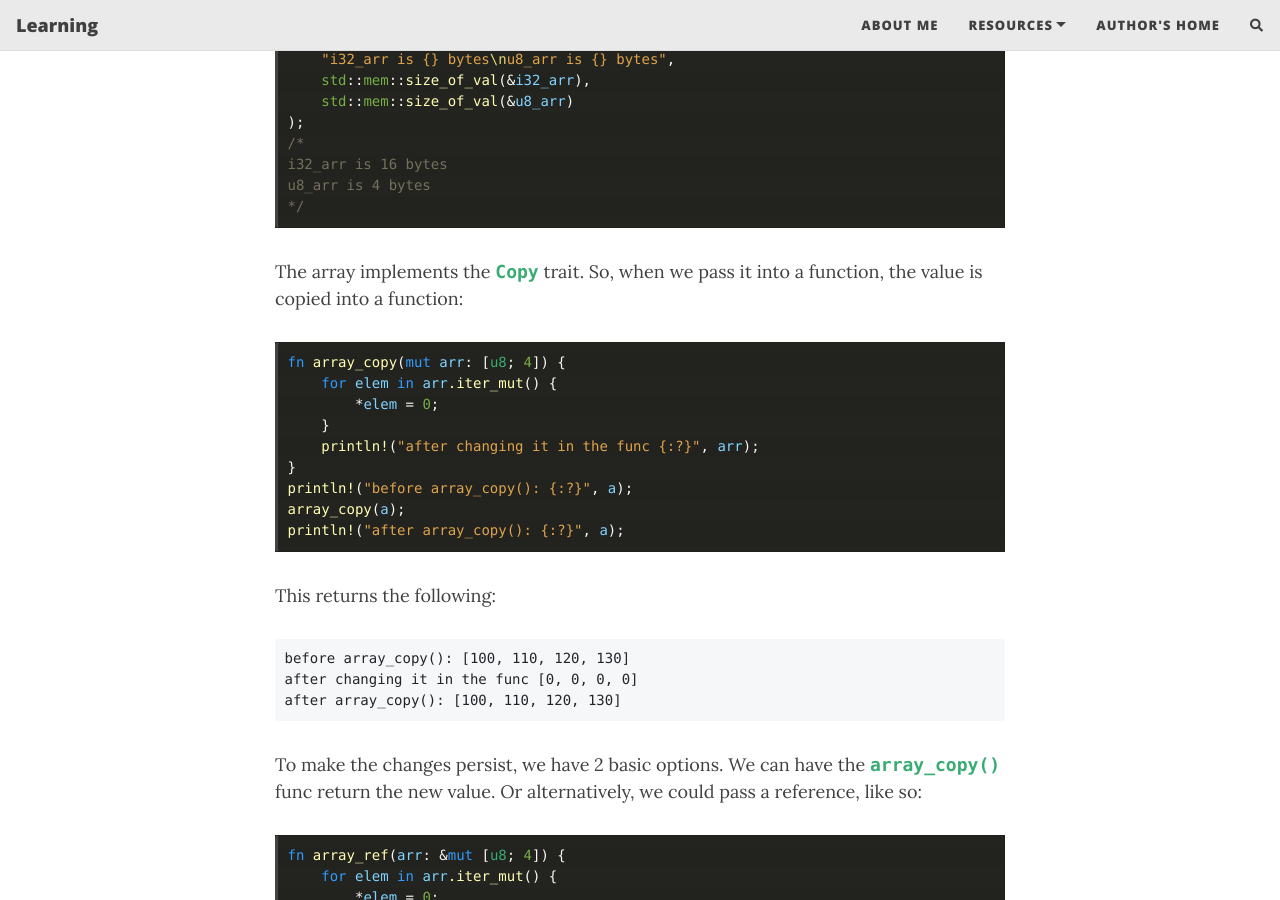
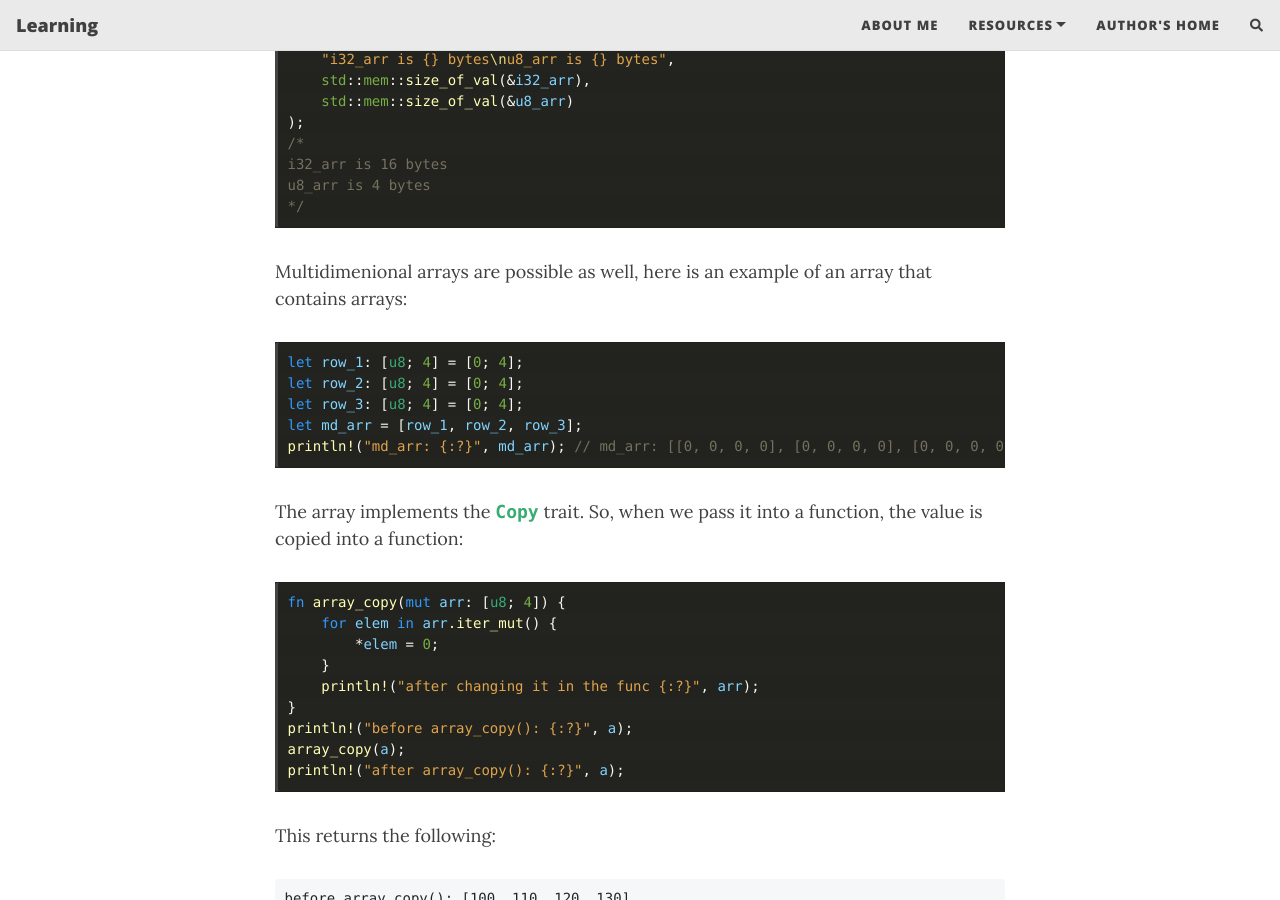
Before and after one commit to saidvandeklundert/learn, a Jekyll site: the page built from _posts/2021-08-5-data-types-array.md, in a window 1280 px wide and 900 px high, scrolled down 4803 px. Built offline with Jekyll 4.4.1, drawn with Linux system fonts in a browser that asks for light colours; nearby versions of some CDN libraries; comment, search, counter and statistics services are not loaded.

Commit message:
rust array

````diff
--- a/_posts/2021-08-5-data-types-array.md
+++ b/_posts/2021-08-5-data-types-array.md
@@ -205,6 +205,16 @@ u8_arr is 4 bytes
 */
 ```
 
+Multidimenional arrays are possible as well, here is an example of an array that contains arrays:
+
+```rust
+let row_1: [u8; 4] = [0; 4];
+let row_2: [u8; 4] = [0; 4];
+let row_3: [u8; 4] = [0; 4];
+let md_arr = [row_1, row_2, row_3];
+println!("md_arr: {:?}", md_arr); // md_arr: [[0, 0, 0, 0], [0, 0, 0, 0], [0, 0, 0, 0]]
+```
+
 The array implements the `Copy` trait. So, when we pass it into a function, the value is copied into a function:
 
 ```rust
````
